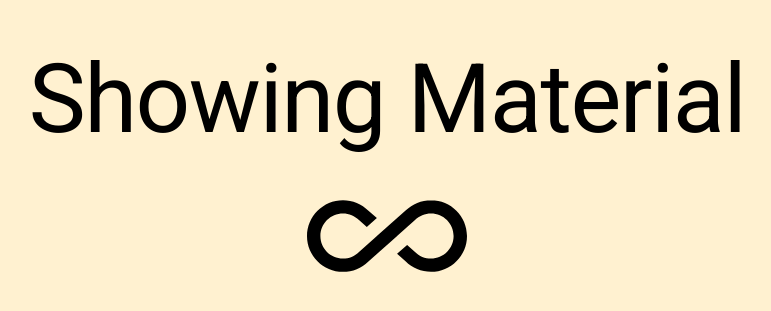
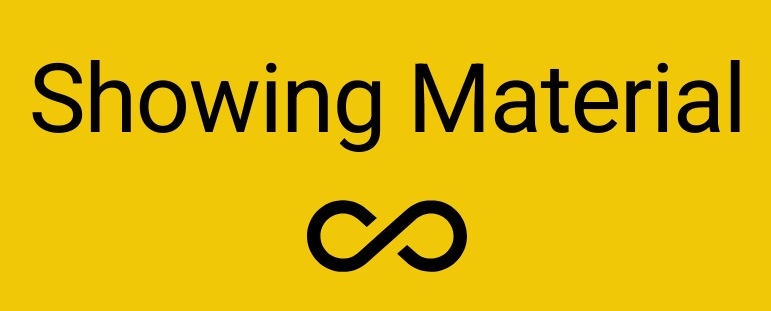
Before and after one commit to FacundoPomar/simple-reddit-top-posts-viewer, a React (Create React App) app: page / in a window 1280 px wide. Shown: the part 201-512 px from the top of the page, without its empty margins (253-1024 px from the left). Built offline with nearby package versions, Linux system fonts and the light colour scheme.

Commit message:
* Installed node-sass to use sass instead of old plain css

```diff
--- a/package.json
+++ b/package.json
@@ -13,6 +13,7 @@
     "@types/react": "^16.9.0",
     "@types/react-dom": "^16.9.0",
     "fontsource-roboto": "^3.0.3",
+    "node-sass": "^4.14.1",
     "react": "^16.13.1",
     "react-dom": "^16.13.1",
     "react-redux": "^7.2.1",
--- a/src/App.css
+++ /dev/null
@@ -1,12 +0,0 @@
-.app__container {
-  height: 100%;
-  background-color: #FFF1D0;
-  display: flex;
-  align-items: center;
-  justify-content: center;
-  flex-direction: column;
-}
-
-.app__logo-container {
-  font-size: 10rem;
-}
--- /dev/null
+++ b/src/App.scss
@@ -0,0 +1,16 @@
+@import './styles/variables';
+
+.app {
+  &__container {
+    height: 100%;
+    background-color: $main-background;
+    display: flex;
+    align-items: center;
+    justify-content: center;
+    flex-direction: column;
+  }
+
+  &__logo-container {
+    font-size: 10rem;
+  }
+}
--- a/src/App.tsx
+++ b/src/App.tsx
@@ -1,6 +1,6 @@
 import React from 'react';
 import AllInclusiveIcon from '@material-ui/icons/AllInclusive';
-import './App.css';
+import './App.scss';
 import { Typography } from '@material-ui/core';
 
 function App() {
--- a/src/index.css
+++ /dev/null
@@ -1,10 +0,0 @@
-body {
-    margin: 0;
-    height: 100vh;
-    width: 100vw;
-}
-
-.index__root {
-    width: 100%;
-    height: 100%;
-}
--- /dev/null
+++ b/src/index.scss
@@ -0,0 +1,12 @@
+body {
+  margin: 0;
+  height: 100vh;
+  width: 100vw;
+}
+
+.index {
+  &__root {
+    width: 100%;
+    height: 100%;
+  }
+}
--- a/src/index.tsx
+++ b/src/index.tsx
@@ -2,12 +2,12 @@ import React from 'react';
 import ReactDOM from 'react-dom';
 import App from './App';
 import 'fontsource-roboto';
-import './index.css';
+import './index.scss';
 import * as serviceWorker from './serviceWorker';
 
 ReactDOM.render(
   <React.StrictMode>
-    <App />
+      <App />
   </React.StrictMode>,
   document.getElementById('root')
 );
--- /dev/null
+++ b/src/styles/variables.scss
@@ -0,0 +1 @@
+$main-background: rgba(240, 200, 8, 1);
```
Also changed, not shown: 1 other file (tests, documents, lock files or other folders).
